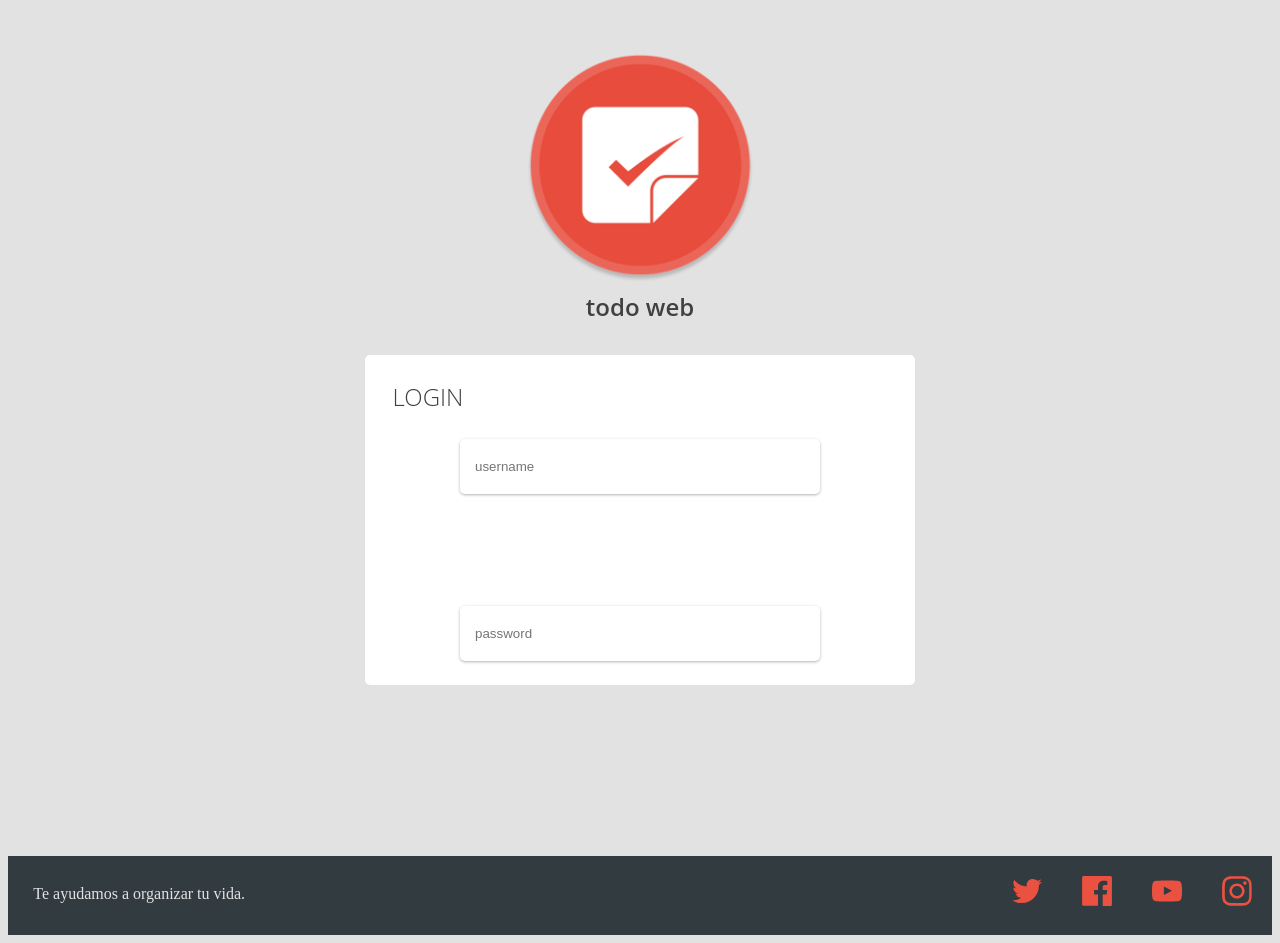
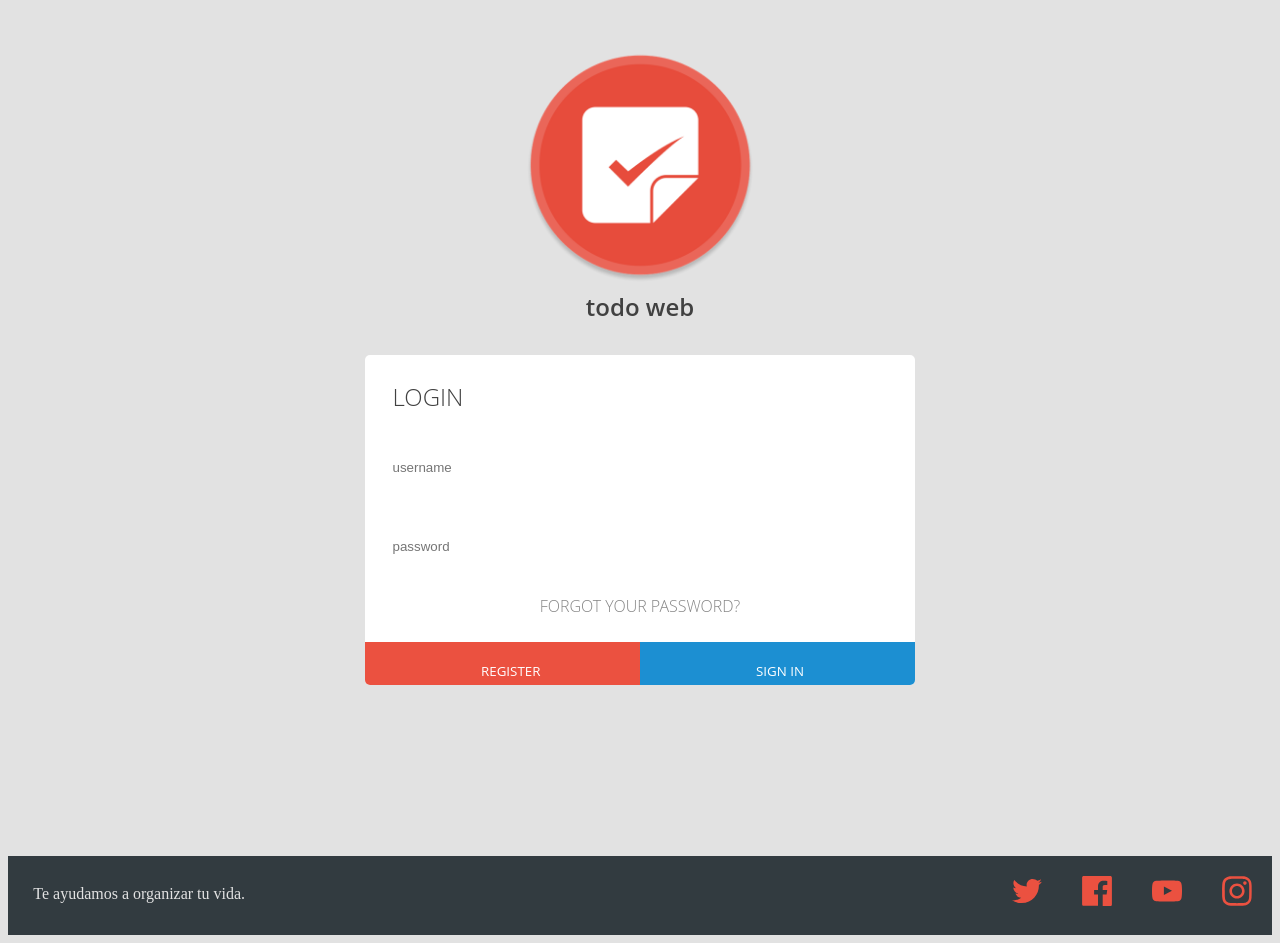
Before and after one commit to cuasso/todo-web, a React (Create React App) app in the folder client/: page /login in a window 1280 px wide. Built offline with nearby package versions, Linux system fonts and the light colour scheme; the HTML template or start-up script is replaced by a standard one.

Commit message:
Se corrigen errores de css y demas

```diff
--- a/client/src/components/Signin/index.jsx
+++ b/client/src/components/Signin/index.jsx
@@ -12,7 +12,7 @@ const Signin = (props) => {
     const { show, message, showMessage } = useMessage()
 
     const signup = () => {
-        axios.post('http://localhost:9000/api/authenticate', inputs)
+        axios.post('http://localhost:9000/api/user/authenticate', inputs)
             .then(res => {
                 if (res.data.authenticate) {
                     setSessionCookie({ token: res.data.token })
--- a/client/src/components/Todo/index.jsx
+++ b/client/src/components/Todo/index.jsx
@@ -27,7 +27,7 @@ const Todo = () => {
 
     return (
         <Fragment>
-            <form onSubmit={handleSubmit} >
+            <form class='todo-form' onSubmit={handleSubmit} >
                 <h1>Add a Task here!</h1>
                 <input type='text' value={value} onChange={e => setValue(e.target.value)} />
             </form>
--- a/client/src/components/Todo/style.scss
+++ b/client/src/components/Todo/style.scss
@@ -1,4 +1,4 @@
-form {
+.todo-form {
   text-align: center;
   input {
     margin-top: 20px;
```
